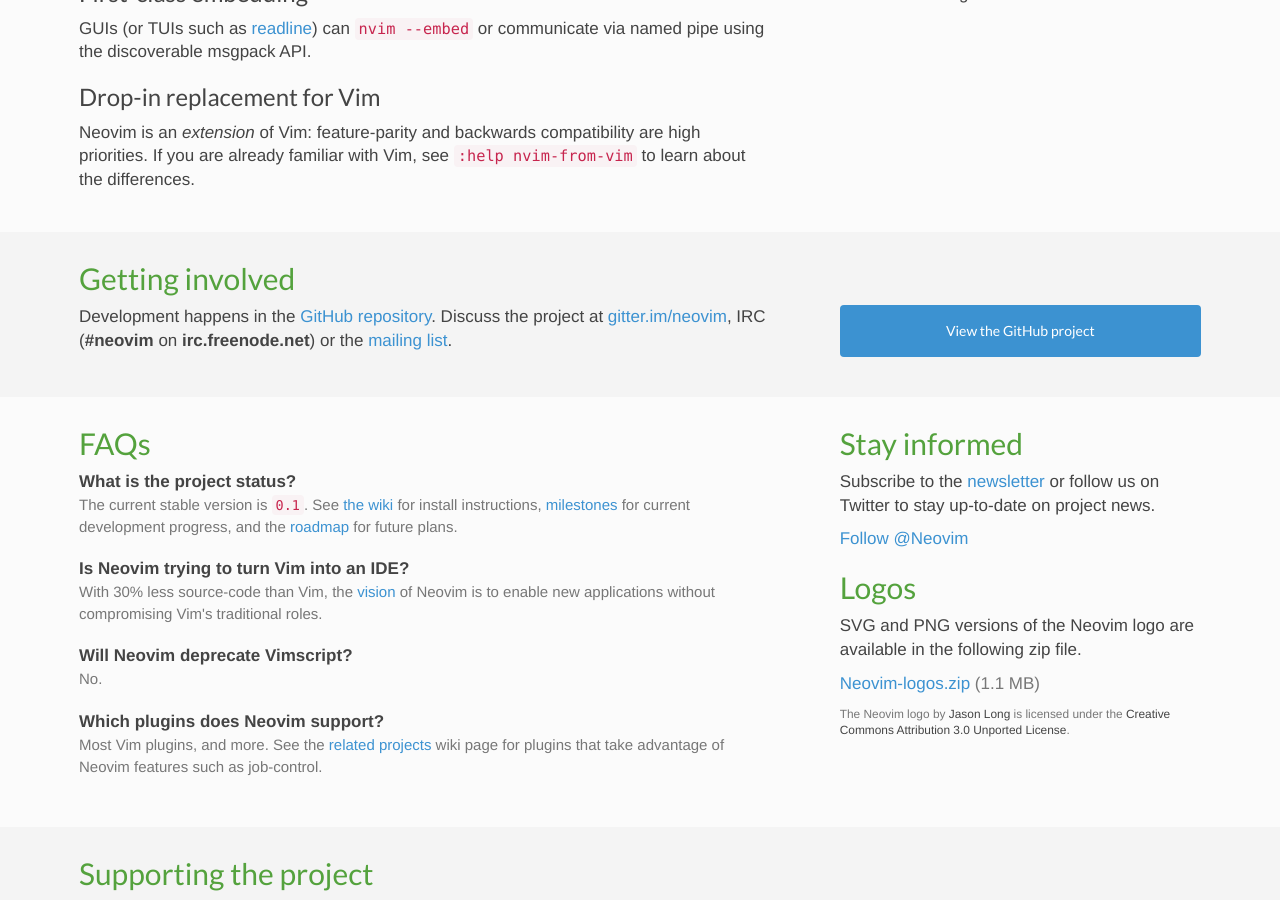
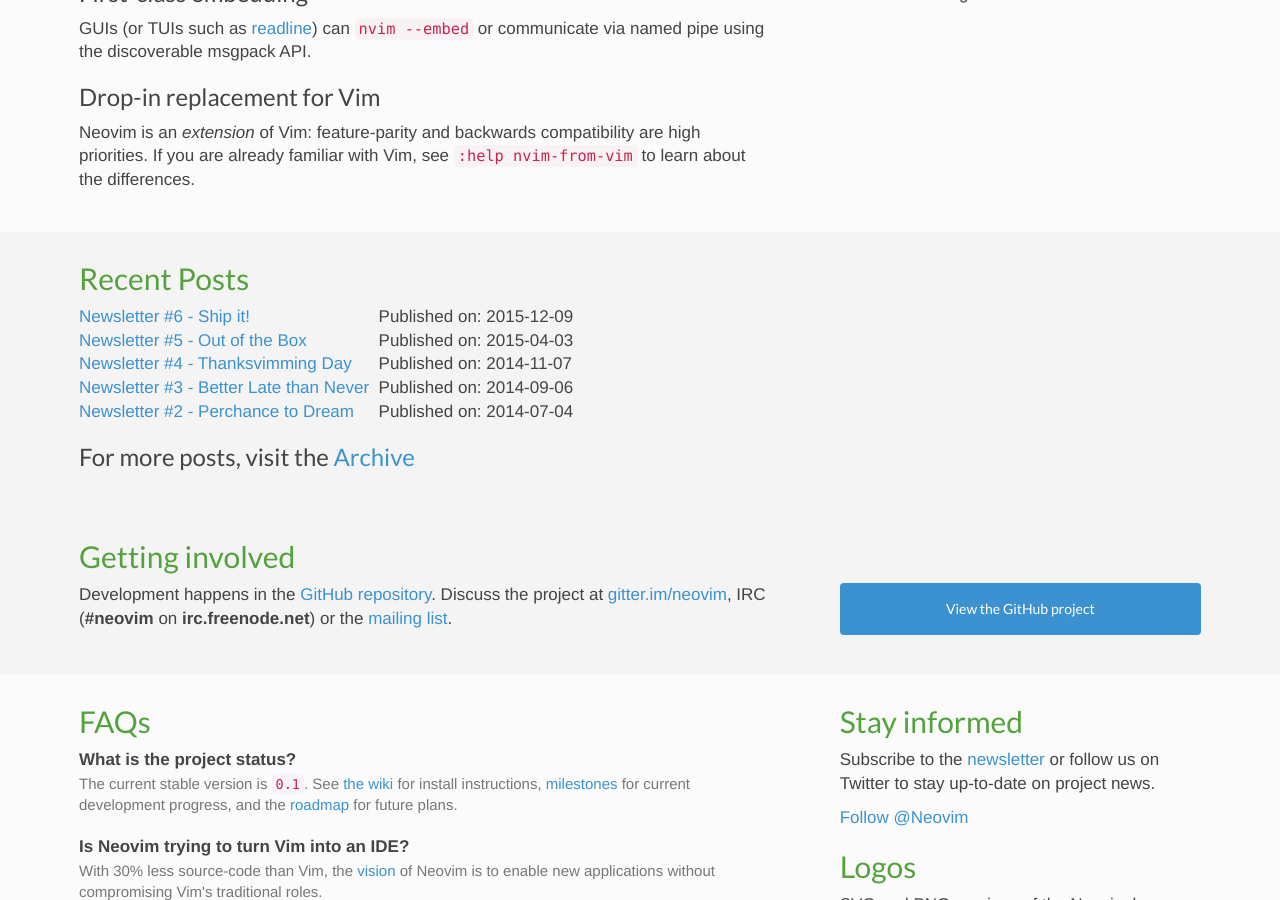
Before and after one commit to neovim/neovim.github.io, a Jekyll site: the page built from index.html, in a window 1280 px wide and 900 px high, scrolled down 716 px. Built offline with Jekyll 4.4.1, drawn with Linux system fonts in a browser that asks for light colours; nearby versions of some CDN libraries; comment, search, counter and statistics services are not loaded.

Commit message:
Add auto updating posts

```diff
--- a/index.html
+++ b/index.html
@@ -65,6 +65,28 @@
           <a href="https://www.binpress.com/blog/2014/11/19/vim-creator-bram-moolenaar-interview/">—Bram Moolenaar</a>
         </p>
       </div>
+    </div>
+  </div>
+</section>
+
+<section class="front-section shaded">
+  <div class="container">
+    <div class="col-wide">
+      <h2 id="recent-posts">Recent Posts</h2>
+
+      {% comment %} <dl class="nvim-posts"> {% endcomment %}
+      <table>
+      {% assign posts_to_show = 5 %}
+      {% for post in site.posts limit:posts_to_show %}
+        <tr>
+          <td><a href="{{ post.url }}">{{ post.title }}</a>&nbsp;&nbsp; </td><td>Published on: {{ post.date | date:"%Y-%m-%d" }}</td>
+        </tr>
+        {% comment %} <dd></dd> {% endcomment %}
+      {% endfor %}
+      </table>
+      {% comment %} </dl> {% endcomment %}
+
+      <h3>For more posts, visit the <a href="/news/archive">Archive</a></h3>
     </div>
   </div>
 </section>
```
